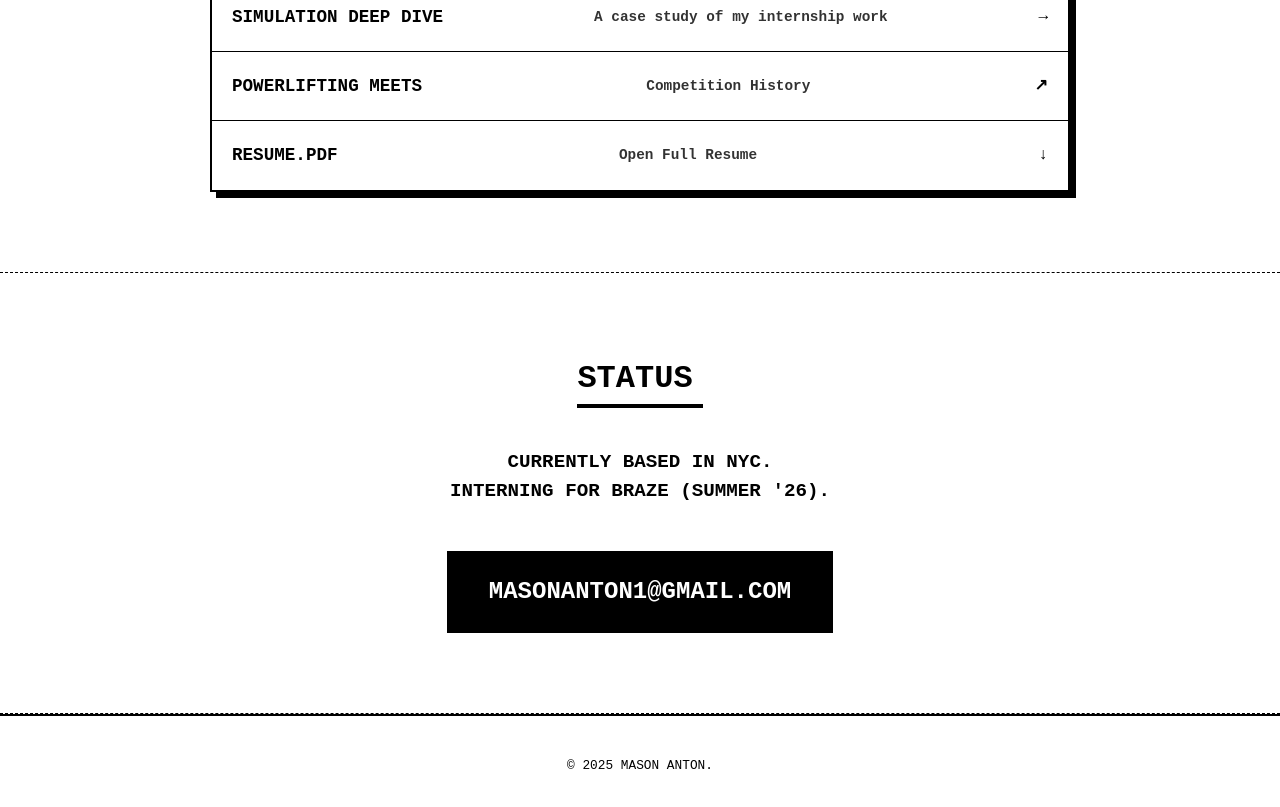
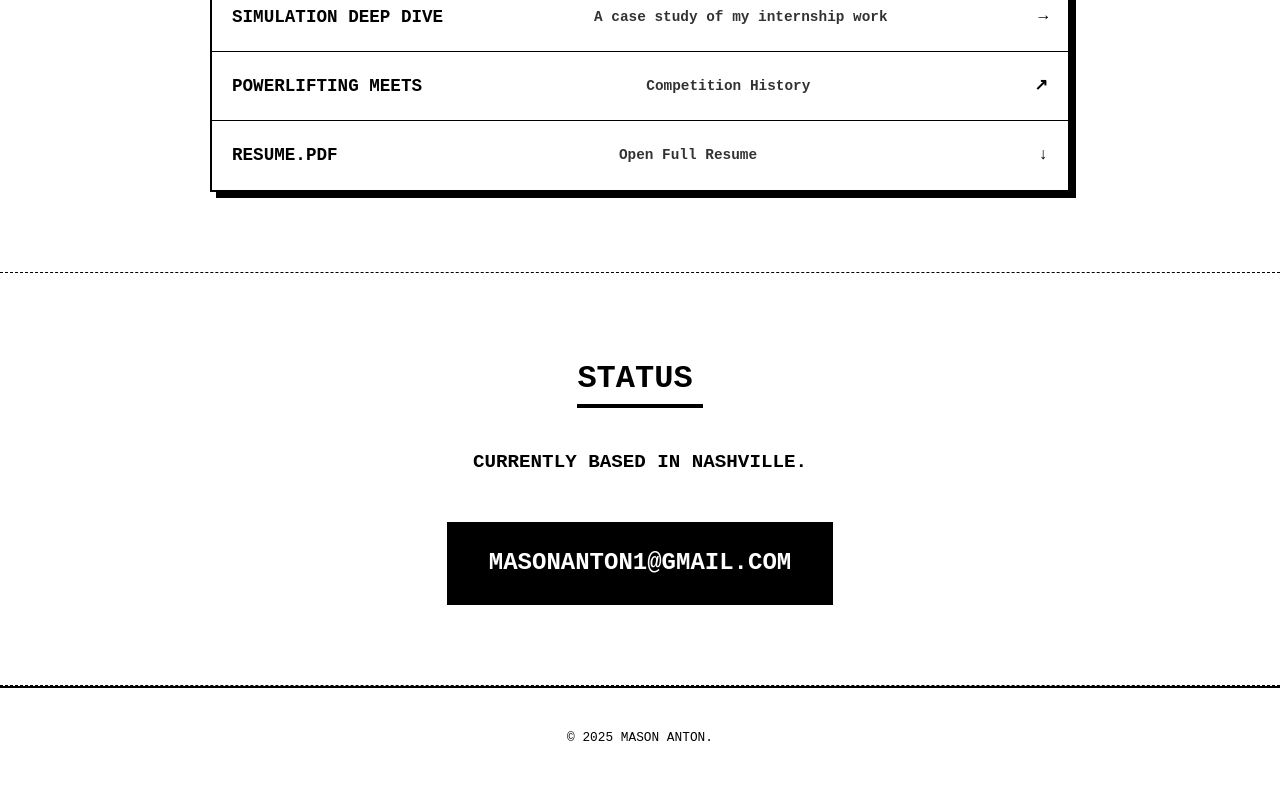
Before and after one commit to masonanton/personal_website, a website with bundled scripts: page index.html in a window 1280 px wide. Shown: the part 3370-4177 px from the top of the page. Built offline with nearby package versions, Linux system fonts and the light colour scheme; animation ran at ten frames a second.

Commit message:
update location

```diff
--- a/index.html
+++ b/index.html
@@ -198,8 +198,7 @@
       <div class="container text-center">
         <h2 class="section-title">STATUS</h2>
         <p class="large-text">
-          CURRENTLY BASED IN NYC.<br>
-          INTERNING FOR BRAZE (SUMMER '26).
+          CURRENTLY BASED IN NASHVILLE.
         </p>
         <br>
         <a href="mailto:masonanton1@gmail.com" class="btn big-btn">MASONANTON1@GMAIL.COM</a>
```
